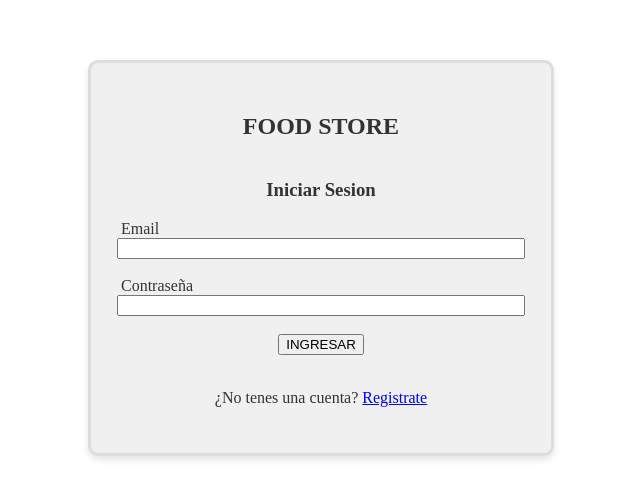
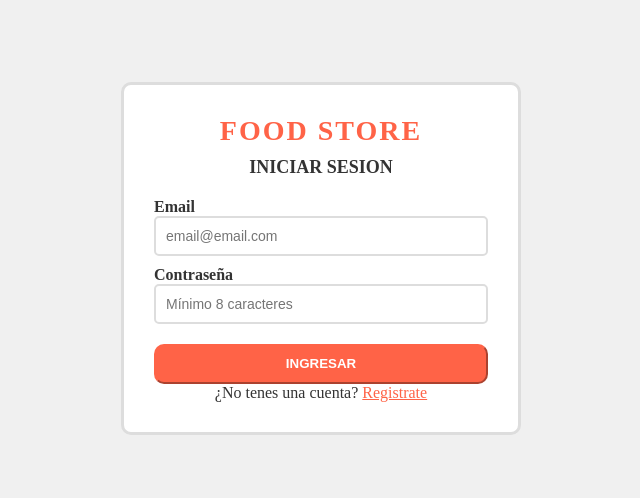
Before and after one commit to jovelar/UTN-TUPaD-P3, a plain HTML site: page 2-CSS/login.html in a window 1280 px wide. Shown: the part 142-640 px from the top of the page, without its empty margins (319-959 px from the left). Drawn offline with Linux system fonts and the light colour scheme.

Commit message:
TPI Css Completado

```diff
--- a/2-CSS/assets/style.css
+++ b/2-CSS/assets/style.css
@@ -7,15 +7,24 @@
     --color-focus: ##ff4500;
 }
 
-body{
-    display:flex;
-    flex-direction: column;
-    justify-content: center;
-    min-height: 100vh;
-    align-items: center;
-    margin: 0px;
+/*reset*/
+
+*{
+    padding:0;
+    margin: 0;
+    box-sizing: border-box;
 }
 
+body{
+    background-color: var(--color-fondo);
+}
+
+.container{
+    display: flex;
+    justify-content: center;
+    align-items: center;
+    min-height: 100vh;
+}
 
 label,input{
     display: block;
@@ -26,23 +35,66 @@ h2{
     text-transform: uppercase;
 }
 
-form{
+.login-form{
     display: flex;
     flex-direction: column;
     border: 3px solid var(--color-borde);
     border-radius: 10px;
     justify-items: center;
-    box-shadow: 0 4px 6px rgba(0,0,0,0.1);
+    box-shadow: 0px 4px 6px rgba(0,0,0,);
     align-items: center;
     min-width: 400px;
     padding: 30px;
 
     /*-- colores--*/
-    background-color: var(--color-fondo);
+    background-color: var(--color-blanco);
     color:var(--color-texto);
 
 }
 
-button:hover{
-    background-color:var(--color-focus);
+.login-form h1{
+    color:var(--color-primario);
+    text-align: center;
+    letter-spacing: 2px;
+    font-size: 28px;
+    margin-bottom: 10px;
 }
+
+.login-form h2{
+    color:var(--color-texto);
+    font-size: 18px;
+    text-align: center;
+    margin-bottom: 20px;
+}
+
+.registro a{
+    text-decoration-color: var(--color-primario);
+    color: var(--color-primario);
+}
+
+label{
+    color: var(--color-texto);
+    font-weight: bold;
+}
+
+input{
+    padding: 10px;
+    border: 2px solid var(--color-borde);
+    border-radius: 5px;
+    font-size: 14px;
+    margin-bottom: 10px;
+}
+
+
+
+.login-form button{
+    margin-top: 10px;
+    background-color: var(--color-primario);
+    border-color: var(--color-primario);
+    color: var(--color-blanco);
+    padding: 5px;
+    width: 100%;
+    border-radius: 10px;
+    height: 40px;
+    font-weight: bold;
+}
--- a/2-CSS/login.html
+++ b/2-CSS/login.html
@@ -8,18 +8,29 @@
 
 </head>
 <body>
-    <form>
-        <h2>FOOD STORE</h2>
-        <h3>Iniciar Sesion</h3>
-        <label for="email">Email</label>
-        <input type="email" id="email">
-        <br>
-        <label for="password">Contraseña</label>
-        <input type="text" id="password">
-        <br>
-        <button type="submit">INGRESAR</button>
-        <br>
-        <p>¿No tenes una cuenta? <a href="#">Registrate</a></p>
-    </form>
+    <div class="container">
+        <form class="login-form">
+            <h1>FOOD STORE</h2>
+            <h2>Iniciar Sesion</h2>
+            <label for="email">Email</label>
+            <input
+                type="email"
+                id="email"
+                name="email"
+                placeholder="email@email.com"
+                required>
+
+            <label for="password">Contraseña</label>
+            <input
+                type="password"
+                id="password"
+                name="password"
+                placeholder="Mínimo 8 caracteres"
+                required>
+
+            <button type="submit">INGRESAR</button>
+            <p class="registro">¿No tenes una cuenta? <a href="#">Registrate</a></p>
+        </form>
+    </div>
 </body>
 </html>
```
